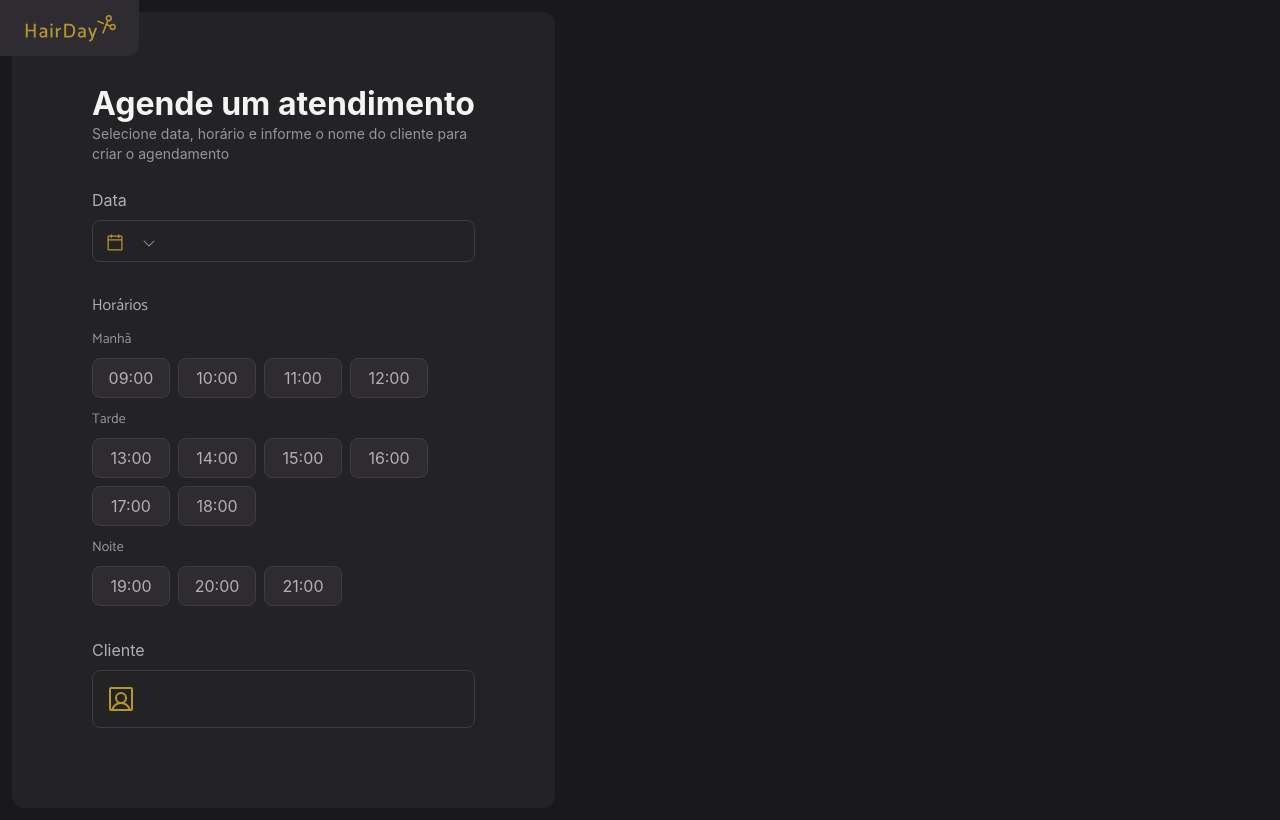
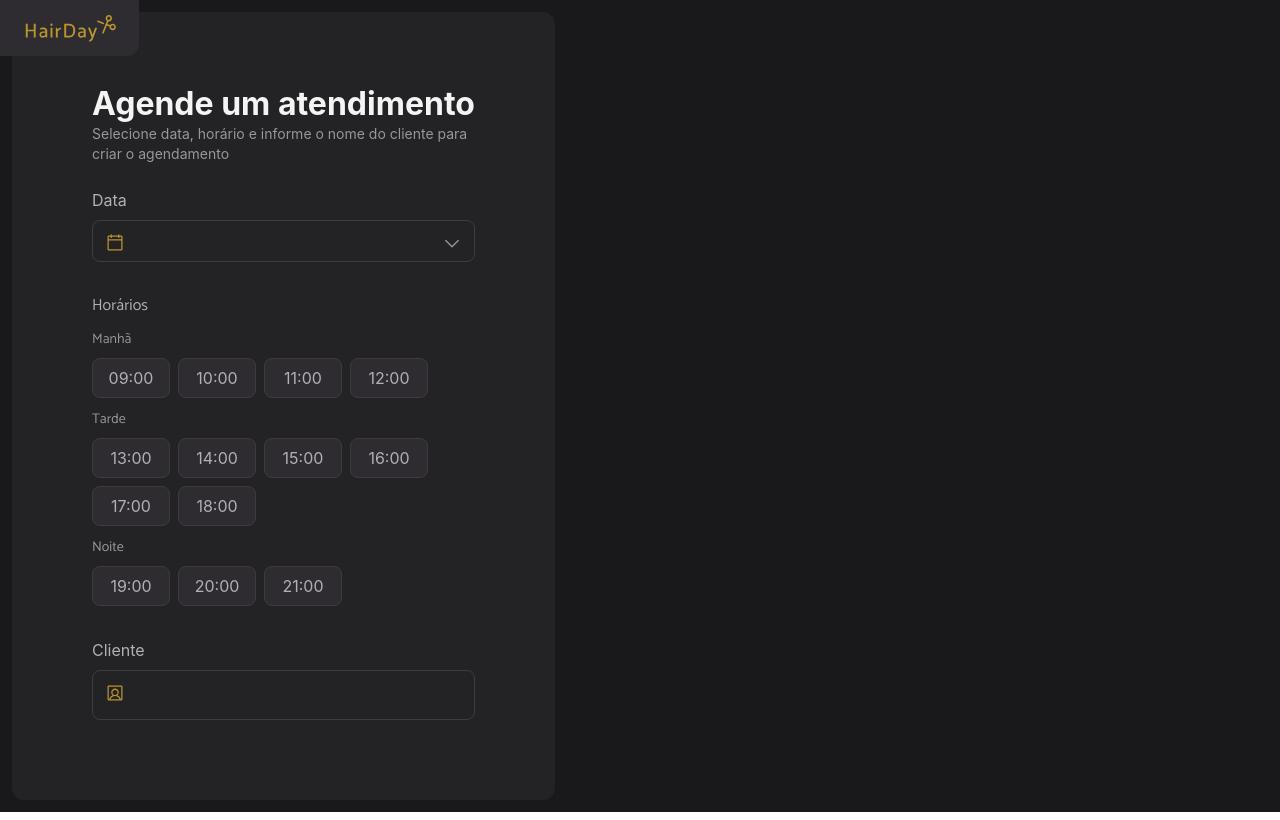
Before and after one commit to michaelprocha/HairDay, a React (Vite) app: page / in a window 1280 px wide. Built offline with nearby package versions, Linux system fonts and the light colour scheme.

Commit message:
refactor(date-input): use Icon variants and simplify styles
Move display styling to spanText slot and add secondary color and size variants to Icon component.

```diff
--- a/src/components/ui/DateInput/DateInput.styles.ts
+++ b/src/components/ui/DateInput/DateInput.styles.ts
@@ -3,21 +3,20 @@ import { tv } from "tailwind-variants";
 const dateInputStyles = tv({
   slots: {
     labelDate:
-      "relative w-full flex border rounded-lg px-3 pt-3 pb-2 items-center justfy-center gap-2",
+      "relative flex border rounded-lg px-3 pt-3 pb-2 items-center justfy-center gap-2",
     inputDate: `sr-only bottom-0 left-0`,
-    iconDate: "size-5",
+    spanText: "flex-1 cursor-pointer pb-0.5",
   },
   variants: {
     color: {
       primary: {
-        iconDate: "text-yellow",
         labelDate: "border-gray-500",
-        inputDate: "text-gray-200",
+        spanText: "text-gray-200",
       },
     },
     text: {
       primary: {
-        inputDate: "text-md",
+        spanText: "text-md",
       },
     },
   },
--- a/src/components/ui/DateInput/DateInput.tsx
+++ b/src/components/ui/DateInput/DateInput.tsx
@@ -13,7 +13,7 @@ export function DateInput({
   text,
   ...props
 }: DateInputProps) {
-  const { labelDate, iconDate, inputDate } = dateInputStyles();
+  const { labelDate, inputDate, spanText } = dateInputStyles();
 
   return (
     <label
@@ -21,10 +21,7 @@ export function DateInput({
       htmlFor="date"
       className={labelDate({ color })}
     >
-      <Icon
-        icon={calendarBlanckIcon}
-        className={iconDate({ color })}
-      />
+      <Icon icon={calendarBlanckIcon} />
       <input
         className={inputDate({ color, text })}
         type="date"
@@ -33,12 +30,11 @@ export function DateInput({
         onChange={HandleChangeDate}
         {...props}
       />
-      <span className="cursor-pointer text-md text-gray-200 pb-0.5">
-        {dateValue}
-      </span>
+      <span className={spanText()}>{dateValue}</span>
       <Icon
         icon={careDownIcon}
-        className="text-gray-300 size-4"
+        color="secondary"
+        size="sm"
       />
     </label>
   );
--- a/src/components/ui/Icon/Icon.styles.ts
+++ b/src/components/ui/Icon/Icon.styles.ts
@@ -4,6 +4,11 @@ const iconStyles = tv({
   variants: {
     color: {
       primary: "text-yellow",
+      secondary: "text-gray-300",
+    },
+    size: {
+      sm: "size-4",
+      md: "size-5",
     },
     animete: {
       none: "",
@@ -11,6 +16,7 @@ const iconStyles = tv({
   },
   defaultVariants: {
     color: "primary",
+    size: "md",
     animete: "none",
   },
 });
```
